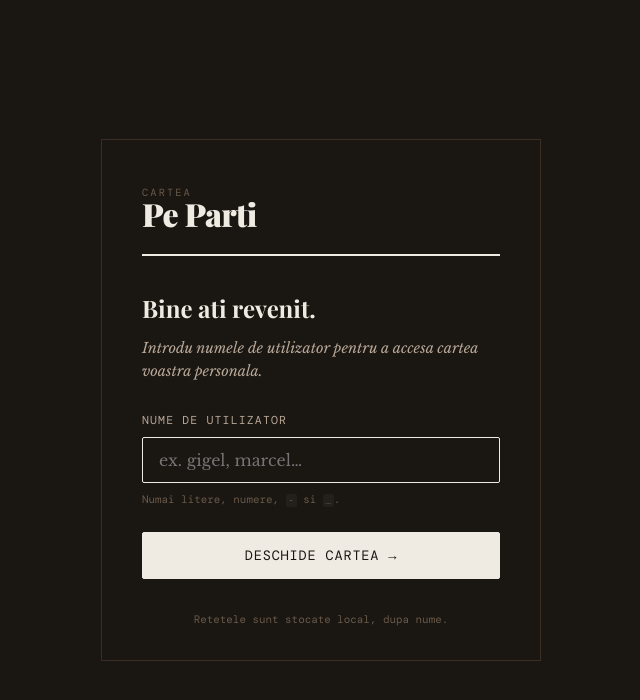
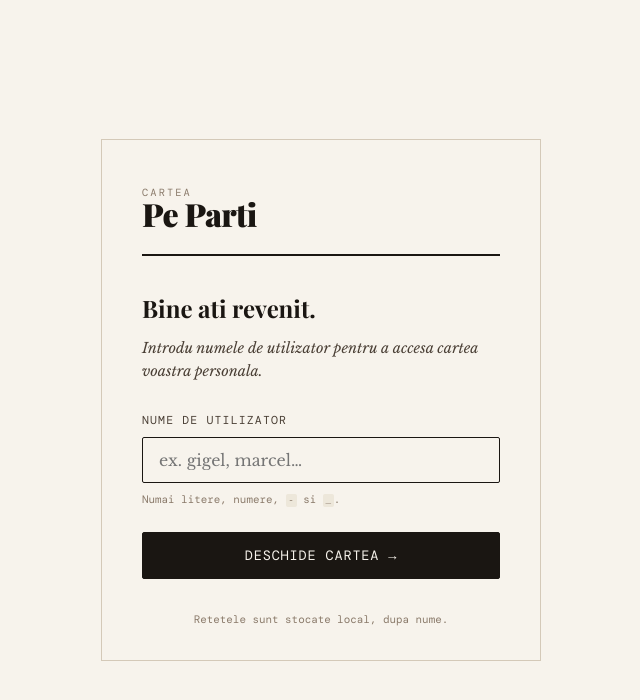
Before and after one commit to ledtylenol/piugproj, a React (Vite) app: page /piugproj/login in a window 1280 px wide. Shown: the top 700 px of the page, without its empty margins (319-959 px from the left). Built offline with nearby package versions, Linux system fonts and the light colour scheme; a web font is replaced by a local one.

Commit message:
blue theme

```diff
--- a/src/components/Layout.jsx
+++ b/src/components/Layout.jsx
@@ -1,14 +1,14 @@
 import { Link, Outlet, useLocation, useNavigate } from 'react-router-dom'
 import { useUser } from '../context/UserContext'
 
-import { useTheme } from '../context/ThemeContext'
+import { useTheme, THEMES } from '../context/ThemeContext'
 export default function Layout() {
 	const location = useLocation()
 	const navigate = useNavigate()
 	const { currentUser, logout } = useUser()
 
 	// inside Layout:
-	const { theme, toggle } = useTheme()
+	const { theme, setTheme } = useTheme()
 
 	// in the nav, next to the user section:
 	const handleLogout = () => {
@@ -35,10 +35,15 @@ export default function Layout() {
 							<span className="nav-username">{currentUser}</span>
 							<button className="nav-logout" onClick={handleLogout}>Iesi din cont</button>
 						</div>
-
-						<button className="theme-toggle" onClick={toggle} title="Toggle theme">
-							Schimba tema ◑
-						</button>
+						<select
+							className="theme-select"
+							value={theme}
+							onChange={e => setTheme(e.target.value)}
+						>
+							{THEMES.map(t => (
+								<option key={t.id} value={t.id}>{t.label}</option>
+							))}
+						</select>
 						<Link to="/new" className="nav-cta">
 							+ Reteta Noua
 						</Link>
--- a/src/context/ThemeContext.jsx
+++ b/src/context/ThemeContext.jsx
@@ -2,9 +2,15 @@ import { createContext, useContext, useState, useEffect } from 'react'
 
 const ThemeContext = createContext(null)
 
+export const THEMES = [
+	{ id: 'light', label: 'Light' },
+	{ id: 'dark', label: 'Dark' },
+	{ id: 'dark-blue', label: 'Dark Blue' },
+]
+
 export function ThemeProvider({ children }) {
 	const [theme, setTheme] = useState(
-		() => localStorage.getItem('ratio-kitchen-theme') || 'dark'
+		() => localStorage.getItem('ratio-kitchen-theme') || 'light'
 	)
 
 	useEffect(() => {
@@ -12,10 +18,8 @@ export function ThemeProvider({ children }) {
 		localStorage.setItem('ratio-kitchen-theme', theme)
 	}, [theme])
 
-	const toggle = () => setTheme(t => t === 'light' ? 'dark' : 'light')
-
 	return (
-		<ThemeContext.Provider value={{ theme, toggle }}>
+		<ThemeContext.Provider value={{ theme, setTheme }}>
 			{children}
 		</ThemeContext.Provider>
 	)
--- a/src/index.css
+++ b/src/index.css
@@ -37,6 +37,19 @@
 	--accent-bg: #2a1a12;
 	--border: #3a2e24;
 	--border-light: #2e2520;
+}
+
+[data-theme="dark-blue"] {
+	--cream: #0f1117;
+	--cream-dark: #161b27;
+	--ink: #e8edf5;
+	--ink-mid: #8a9bb5;
+	--ink-light: #4a5568;
+	--accent: #4a90d9;
+	--accent-light: #6aaee8;
+	--accent-bg: #0d1a2e;
+	--border: #1e2d45;
+	--border-light: #172038;
 }
 
 html {
@@ -1355,3 +1368,32 @@ textarea {
 	font-style: italic;
 	color: var(--cream);
 }
+
+.theme-select {
+	font-family: var(--font-mono);
+	font-size: 0.72rem;
+	letter-spacing: 0.04em;
+	color: var(--ink-light);
+	background: transparent;
+	border: 1px solid var(--border);
+	border-radius: 2px;
+	padding: 0.3rem 0.5rem;
+	cursor: pointer;
+	transition: border-color 0.2s, color 0.2s;
+}
+
+.theme-select:hover {
+	border-color: var(--ink-mid);
+	color: var(--ink);
+}
+
+.theme-select:focus {
+	outline: none;
+	border-color: var(--accent);
+}
+
+/* options inherit OS styling, this just handles the trigger */
+.theme-select option {
+	background: var(--cream);
+	color: var(--ink);
+}
```
